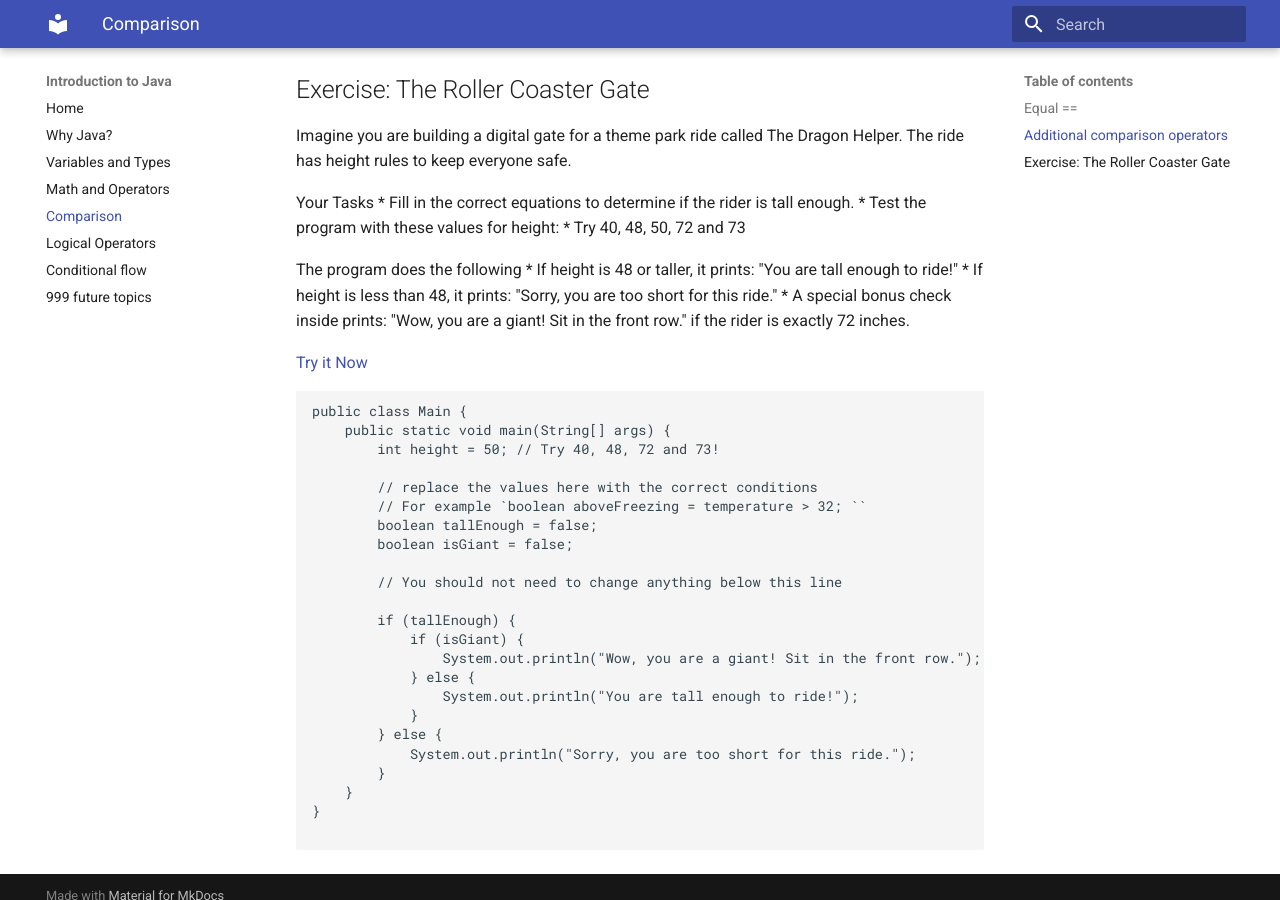
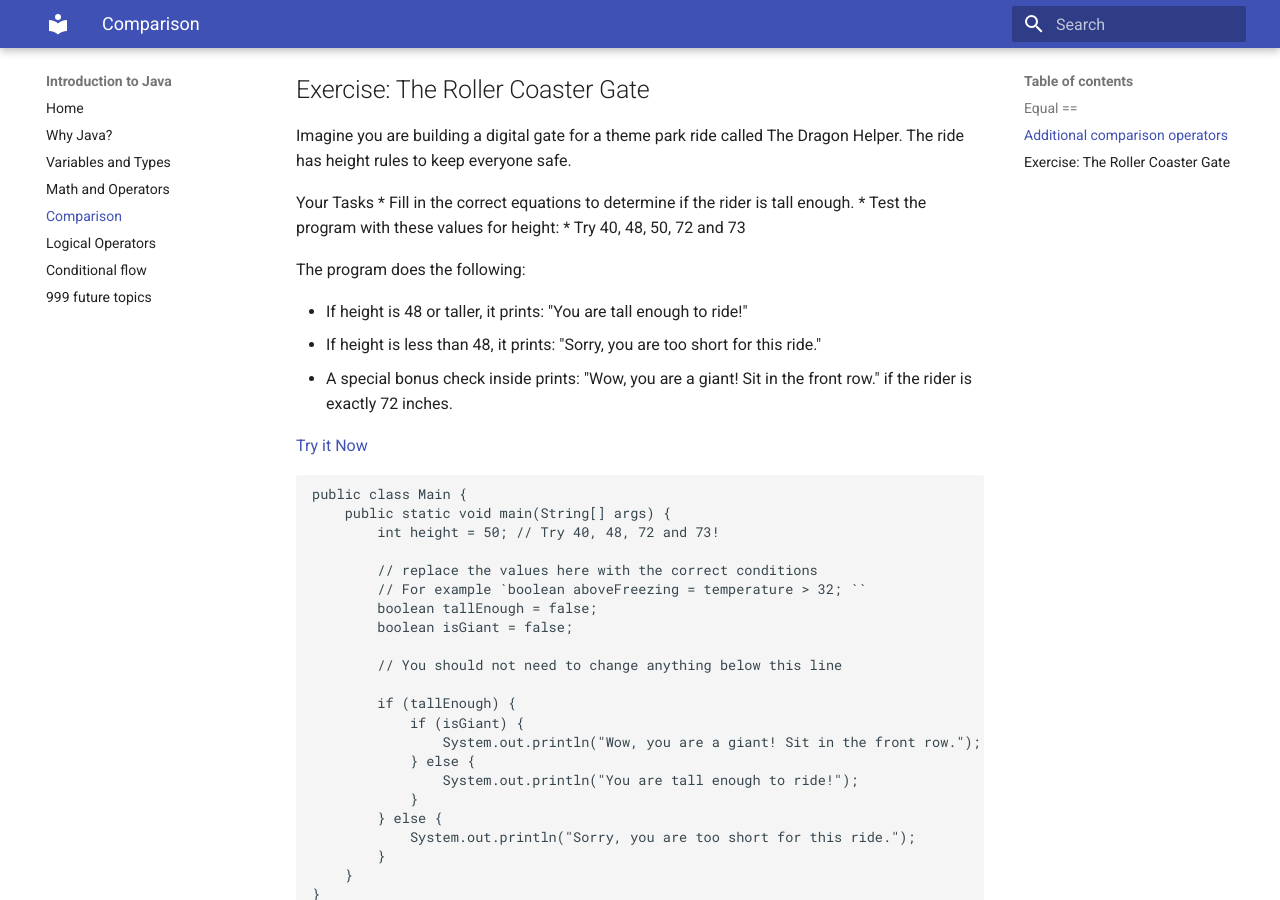
Before and after one commit to billkidwell/intro-to-java, an MkDocs documentation site: the page built from docs/003-comparison.md, in a window 1280 px wide and 900 px high, scrolled down 1183 px. Built offline with MkDocs 1.6.1 and Material for MkDocs 9.7.7, drawn with Linux system fonts in a browser that asks for light colours.

Commit message:
Fix formatting

```diff
--- a/docs/003-comparison.md
+++ b/docs/003-comparison.md
@@ -43,7 +43,8 @@ Your Tasks
 * Test the program with these values for height:
     * Try 40, 48, 50, 72 and 73
 
-The program does the following
+The program does the following:
+
 * If height is 48 or taller, it prints: "You are tall enough to ride!"
 * If height is less than 48, it prints: "Sorry, you are too short for this ride."
 * A special bonus check inside prints: "Wow, you are a giant! Sit in the front row." if the rider is exactly 72 inches.
```
